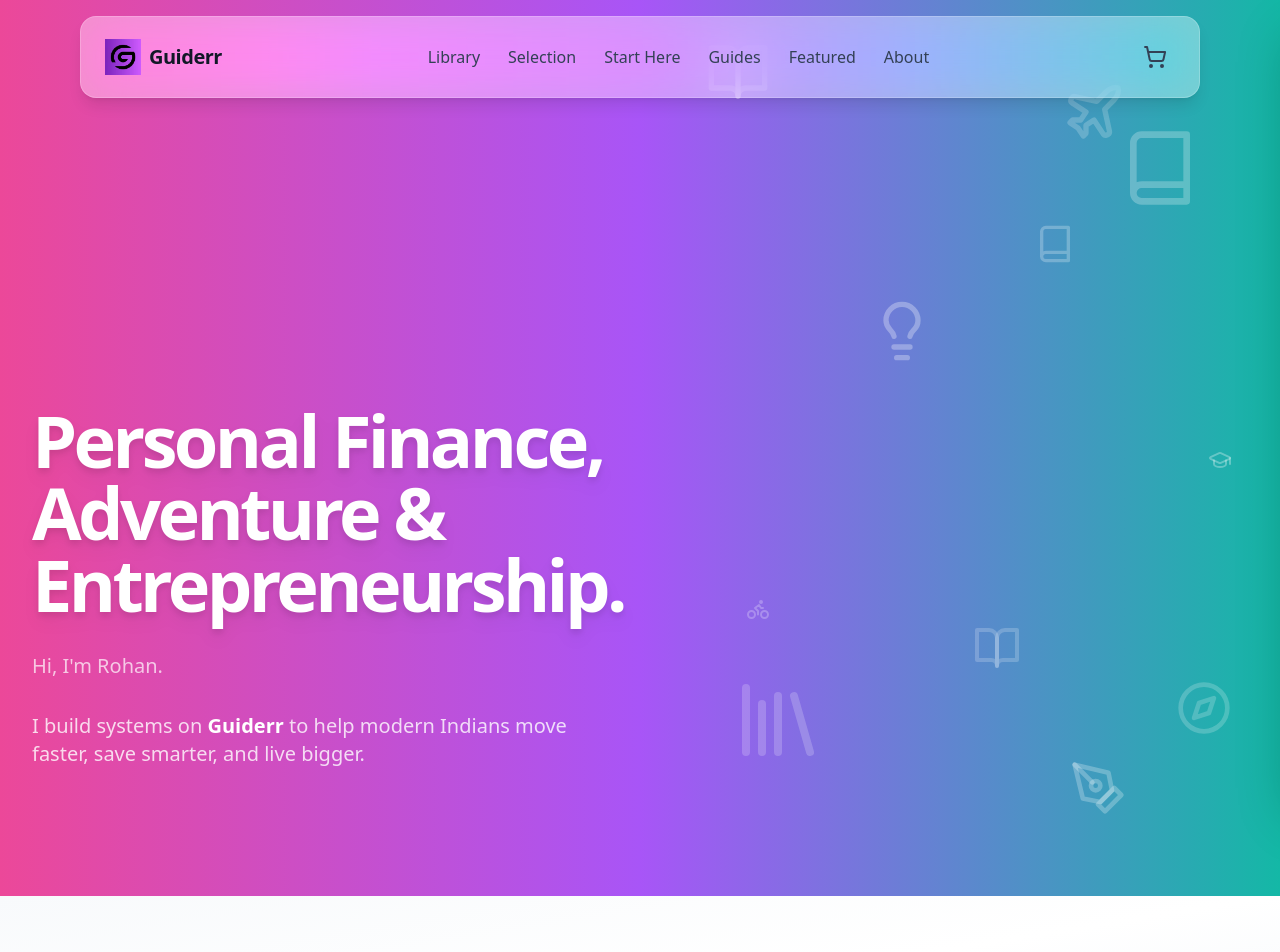
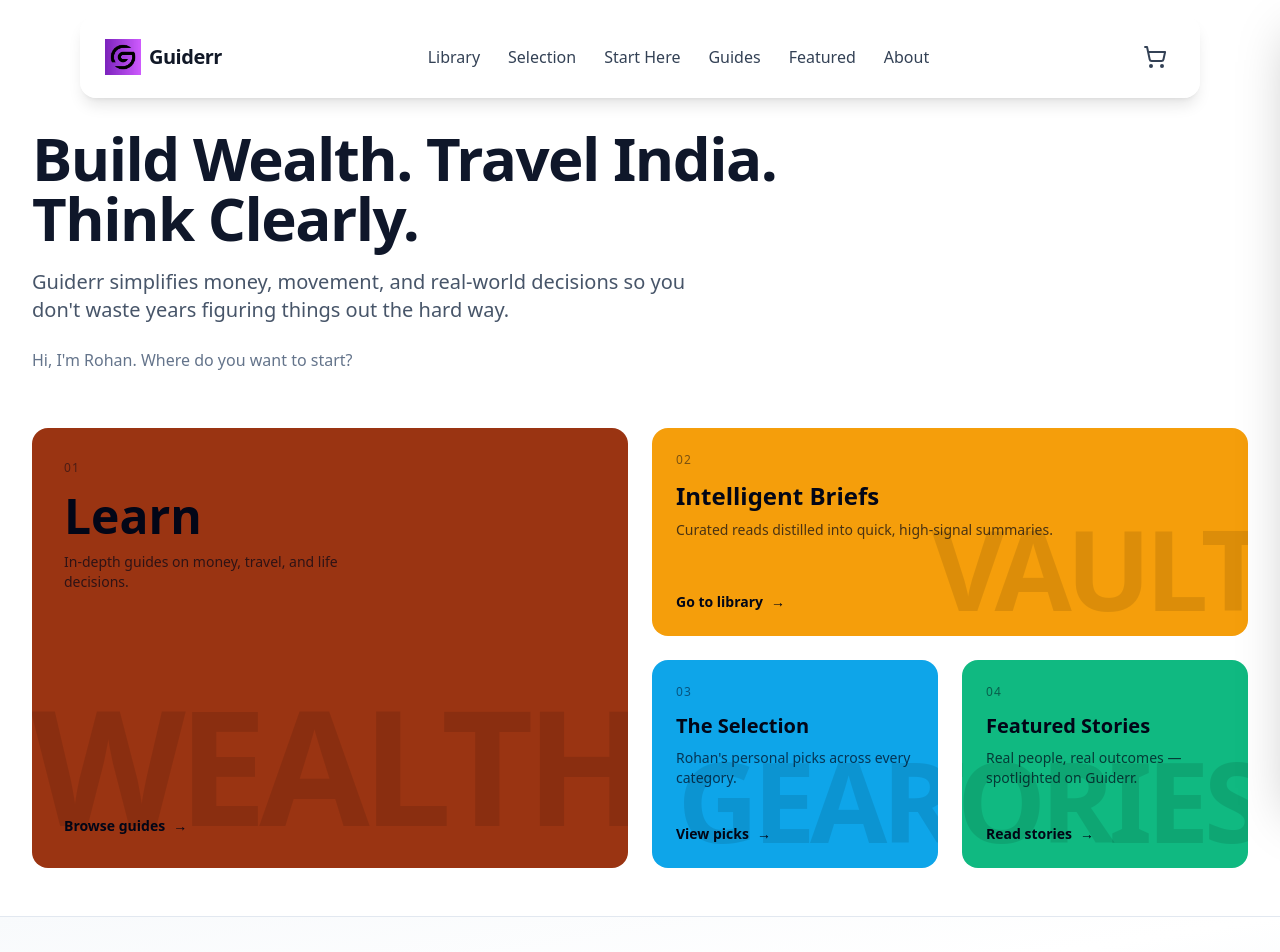
Before and after one commit to rohanvraj/guiderr, a React (Vite) app: page / in a window 1280 px wide. Shown: the top 952 px of the page. Built offline with nearby package versions, Linux system fonts and the light colour scheme; no server answers.

Commit message:
feat: implement Gozy-style Bento Hero for high-conversion traffic control 28 april

```diff
--- a/src/components/Hero.tsx
+++ b/src/components/Hero.tsx
@@ -1,4 +1,3 @@
-import { BookOpen, Book, Library, GraduationCap, PenTool, Lightbulb, Plane, Compass, Bike } from 'lucide-react';
 import {
   Moped, ChartLineUp, GlobeHemisphereWest,
   Sparkle, Briefcase, Cpu, CarSimple, SunHorizon, TrendUp,
@@ -71,104 +70,111 @@ export default function Hero() {
 
   return (
     <>
-      {/* Hero Section with Split Design */}
-      <section
-        className="relative min-h-screen flex items-center overflow-hidden"
-      >
-        {/* Gradient Background - Split Design */}
-        <div className="absolute inset-0 bg-gradient-to-r from-pink-500 via-purple-500 to-teal-500"></div>
+      {/* ── Hero — Traffic Controller ── */}
+      <section className="bg-white border-b border-slate-200 px-4 sm:px-6 lg:px-8 pt-28 sm:pt-32 pb-12">
+        <div className="max-w-7xl mx-auto w-full">
 
-        <div className="relative w-full max-w-7xl mx-auto px-4 sm:px-6 lg:px-8 py-24 sm:py-32">
-          <div className="grid grid-cols-1 lg:grid-cols-2 gap-8 lg:gap-12 items-end min-h-[80vh]">
-            {/* Left Side - The Pitch */}
-            <div className="relative z-10 space-y-6 lg:space-y-8 animate-fade-in-up">
-                <h1 className="space-y-2">
-                  <span className="block text-5xl lg:text-7xl font-extrabold tracking-tighter text-white leading-[1.1] drop-shadow-lg">
-                  Personal Finance, Adventure &amp; Entrepreneurship.
-                </span>
+          {/* Copy block */}
+          <div className="mb-10 sm:mb-14 max-w-3xl">
+            <h1 className="text-4xl sm:text-5xl lg:text-6xl font-bold tracking-tight text-slate-900 leading-[1.1] mb-5">
+              Build Wealth. Travel India. Think Clearly.
             </h1>
-
-                <p className="text-xl font-medium text-white/70">
-                  Hi, I'm Rohan.
+            <p className="text-lg sm:text-xl text-slate-600 leading-relaxed mb-6 max-w-2xl">
+              Guiderr simplifies money, movement, and real-world decisions so you don't waste years figuring things out the hard way.
             </p>
-
-              <p className="text-lg sm:text-xl text-white/80 mt-6 leading-relaxed max-w-xl font-light animate-fade-in" style={{ animationDelay: '160ms', animationFillMode: 'both' }}>
-                I build systems on <strong className="font-semibold text-white">Guiderr</strong> to help modern Indians move faster, save smarter, and live bigger.
+            <p className="text-base text-slate-500 font-medium">
+              Hi, I'm Rohan. Where do you want to start?
             </p>
           </div>
 
-            {/* Right Side - Knowledge Cloud + Founder Image */}
-            <div className="pointer-events-none absolute inset-y-0 right-0 hidden w-[48%] lg:flex items-end justify-center">
-              <div className="relative w-full h-full min-h-screen flex items-end justify-center">
-                {/* Layer 1 (z-0): Floating Book/Reading Icons — The Knowledge Cloud */}
-                <div className="absolute inset-0 w-full h-full z-0">
-                  {/* BookOpen Icon */}
-                  <div className="absolute top-10 left-10 animate-float-soft transform-gpu" style={{ animationDuration: '4s' }}>
-                    <BookOpen className="w-16 h-16 text-white/30" />
+          {/*
+            Desktop asymmetric grid — 4 cols × 2 rows
+              Learn           → col-span-2 row-span-2  (large left dominant)
+              Intelligent Briefs → col-span-2 row-span-1  (top right, wide)
+              The Selection   → col-span-1 row-span-1  (bottom right, left half)
+              Featured Stories → col-span-1 row-span-1  (bottom right, right half)
+
+            Mobile — single-column stack in order:
+              Learn → Briefs → Selection → Stories
+          */}
+          <div className="grid grid-cols-1 sm:grid-cols-4 sm:grid-rows-2 gap-4 sm:gap-6">
+
+            {/* 1. Learn — large left card */}
+            <Link
+              to="/guides"
+              className="group sm:col-span-2 sm:row-span-2 relative overflow-hidden flex flex-col justify-between rounded-2xl bg-orange-800 hover:bg-orange-700 p-8 min-h-[260px] sm:min-h-[440px] transition-all duration-200 ease-out cursor-pointer hover:-translate-y-1.5 hover:scale-[1.01] hover:shadow-xl active:scale-[0.98]"
+            >
+              <span aria-hidden="true" className="pointer-events-none select-none absolute -bottom-4 -right-3 text-[7rem] sm:text-[10rem] font-black uppercase tracking-[-0.05em] text-black/10 transition-transform duration-200 group-hover:-translate-y-1">WEALTH</span>
+              <div>
+                <p className="text-xs uppercase tracking-widest text-slate-950/50 mb-4 font-medium">01</p>
+                <h2 className="text-3xl sm:text-4xl lg:text-5xl font-bold text-slate-950 leading-tight">Learn</h2>
+                <p className="mt-3 text-sm text-slate-950/70 max-w-xs">
+                  In-depth guides on money, travel, and life decisions.
+                </p>
               </div>
+              <div className="flex items-center gap-2 text-slate-950 font-semibold text-sm mt-8">
+                <span>Browse guides</span>
+                <span aria-hidden="true">→</span>
+              </div>
+            </Link>
 
-                  {/* Book Icon */}
-                  <div className="absolute top-32 right-20 animate-float-soft transform-gpu" style={{ animationDuration: '5s', animationDelay: '0.5s' }}>
-                    <Book className="w-20 h-20 text-white/25" />
+            {/* 2. Intelligent Briefs — top right, spans full right half */}
+            <Link
+              to="/library"
+              className="group sm:col-span-2 sm:row-span-1 relative overflow-hidden flex flex-col justify-between rounded-2xl bg-amber-500 hover:bg-amber-400 p-6 min-h-[160px] sm:min-h-0 transition-all duration-200 ease-out cursor-pointer hover:-translate-y-1.5 hover:scale-[1.01] hover:shadow-xl hover:shadow-amber-500/20 active:scale-[0.98]"
+            >
+              <span aria-hidden="true" className="pointer-events-none select-none absolute -bottom-4 -right-3 text-[5rem] sm:text-[7rem] font-black uppercase tracking-[-0.05em] text-black/10 transition-transform duration-200 group-hover:-translate-y-1">VAULT</span>
+              <div>
+                <p className="text-xs uppercase tracking-widest text-slate-950/50 mb-3 font-medium">02</p>
+                <h2 className="text-xl sm:text-2xl font-bold text-slate-950">Intelligent Briefs</h2>
+                <p className="mt-2 text-sm text-slate-950/70">
+                  Curated reads distilled into quick, high-signal summaries.
+                </p>
               </div>
+              <div className="flex items-center gap-2 text-slate-950 font-semibold text-sm mt-4">
+                <span>Go to library</span>
+                <span aria-hidden="true">→</span>
+              </div>
+            </Link>
 
-                  {/* Library Icon */}
-                  <div className="absolute bottom-32 left-16 animate-float-soft transform-gpu" style={{ animationDuration: '4.5s', animationDelay: '1s' }}>
-                    <Library className="w-24 h-24 text-white/20" />
+            {/* 3. The Selection — bottom right, left cell */}
+            <Link
+              to="/rohan-selection"
+              className="group sm:col-span-1 sm:row-span-1 relative overflow-hidden flex flex-col justify-between rounded-2xl bg-sky-500 hover:bg-sky-400 p-6 min-h-[160px] sm:min-h-0 transition-all duration-200 ease-out cursor-pointer hover:-translate-y-1.5 hover:scale-[1.01] hover:shadow-xl hover:shadow-sky-500/30 active:scale-[0.98]"
+            >
+              <span aria-hidden="true" className="pointer-events-none select-none absolute -bottom-4 -right-3 text-[5rem] sm:text-[7rem] font-black uppercase tracking-[-0.05em] text-black/10 transition-transform duration-200 group-hover:-translate-y-1">GEAR</span>
+              <div>
+                <p className="text-xs uppercase tracking-widest text-slate-950/50 mb-3 font-medium">03</p>
+                <h2 className="text-xl font-bold text-slate-950">The Selection</h2>
+                <p className="mt-2 text-sm text-slate-950/70">
+                  Rohan's personal picks across every category.
+                </p>
               </div>
+              <div className="flex items-center gap-2 text-slate-950 font-semibold text-sm mt-4">
+                <span>View picks</span>
+                <span aria-hidden="true">→</span>
+              </div>
+            </Link>
 
-                  {/* GraduationCap Icon */}
-                  <div className="absolute top-1/2 right-12 animate-float-soft transform-gpu" style={{ animationDuration: '5.5s', animationDelay: '0.3s' }}>
-                    <GraduationCap className="w-18 h-18 text-white/30" />
+            {/* 4. Featured Stories — bottom right, right cell */}
+            <Link
+              to="/featured"
+              className="group sm:col-span-1 sm:row-span-1 relative overflow-hidden flex flex-col justify-between rounded-2xl bg-emerald-500 hover:bg-emerald-400 p-6 min-h-[160px] sm:min-h-0 transition-all duration-200 ease-out cursor-pointer hover:-translate-y-1.5 hover:scale-[1.01] hover:shadow-xl hover:shadow-emerald-500/30 active:scale-[0.98]"
+            >
+              <span aria-hidden="true" className="pointer-events-none select-none absolute -bottom-4 -right-3 text-[5rem] sm:text-[7rem] font-black uppercase tracking-[-0.05em] text-black/10 transition-transform duration-200 group-hover:-translate-y-1">STORIES</span>
+              <div>
+                <p className="text-xs uppercase tracking-widest text-slate-950/50 mb-3 font-medium">04</p>
+                <h2 className="text-xl font-bold text-slate-950">Featured Stories</h2>
+                <p className="mt-2 text-sm text-slate-950/70">
+                  Real people, real outcomes — spotlighted on Guiderr.
+                </p>
               </div>
+              <div className="flex items-center gap-2 text-slate-950 font-semibold text-sm mt-4">
+                <span>Read stories</span>
+                <span aria-hidden="true">→</span>
+              </div>
+            </Link>
 
-                  {/* PenTool Icon */}
-                  <div className="absolute bottom-20 right-1/4 animate-float-soft transform-gpu" style={{ animationDuration: '4.8s', animationDelay: '0.8s' }}>
-                    <PenTool className="w-14 h-14 text-white/25" />
-                  </div>
-
-                  {/* Lightbulb Icon */}
-                  <div className="absolute top-1/3 left-1/3 animate-float-soft transform-gpu" style={{ animationDuration: '4.2s', animationDelay: '1.2s' }}>
-                    <Lightbulb className="w-16 h-16 text-white/30" />
-                  </div>
-
-                  {/* Additional BookOpen Icon */}
-                  <div className="absolute bottom-1/4 left-1/2 animate-float-soft transform-gpu" style={{ animationDuration: '5.2s', animationDelay: '1.5s' }}>
-                    <BookOpen className="w-12 h-12 text-white/20" />
-                  </div>
-
-                  {/* Book Icon - Small */}
-                  <div className="absolute top-1/4 right-1/3 animate-float-soft transform-gpu" style={{ animationDuration: '4.6s', animationDelay: '0.6s' }}>
-                    <Book className="w-10 h-10 text-white/25" />
-                  </div>
-
-                  {/* Plane Icon - Travel */}
-                  <div className="absolute top-20 right-1/4 animate-float-soft transform-gpu" style={{ animationDuration: '5.3s', animationDelay: '1.1s' }}>
-                    <Plane className="w-16 h-16 text-white/20" />
-                  </div>
-
-                  {/* Compass Icon - Travel */}
-                  <div className="absolute bottom-40 right-12 animate-float-soft transform-gpu" style={{ animationDuration: '4.9s', animationDelay: '0.4s' }}>
-                    <Compass className="w-14 h-14 text-white/20" />
-                  </div>
-
-                  {/* Bike Icon - Motorcycle */}
-                  <div className="absolute top-2/3 left-20 animate-float-soft transform-gpu" style={{ animationDuration: '5.1s', animationDelay: '1.3s' }}>
-                    <Bike className="w-18 h-18 text-white/25" />
-                  </div>
-                </div>
-
-                {/* Layer 2 (z-10): Founder Image — anchored to the bottom of the hero */}
-                {/* DISABLED — uncomment to re-enable founder image */}
-                {/* <img
-                  src="/images/founder-image.webp"
-                  alt="Rohan — Founder of Guiderr"
-                  loading="eager"
-                  decoding="async"
-                  className="relative z-10 w-auto h-[86vh] xl:h-[92vh] max-w-none object-contain object-bottom drop-shadow-2xl"
-                /> */}
-              </div>
-            </div>
           </div>
         </div>
       </section>
```
Lines whose indentation alone changed are shown as unchanged.
